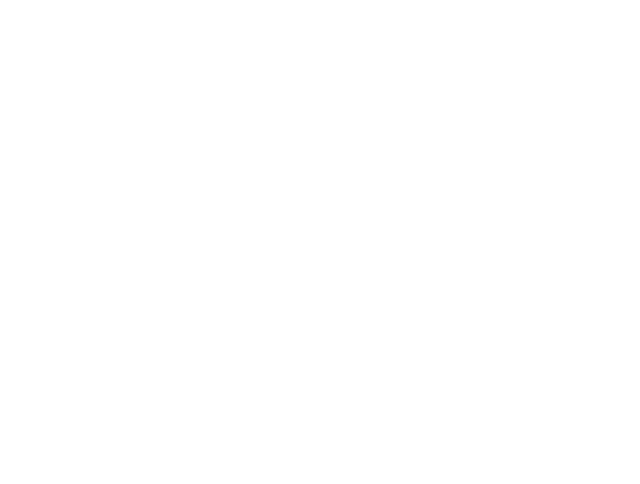
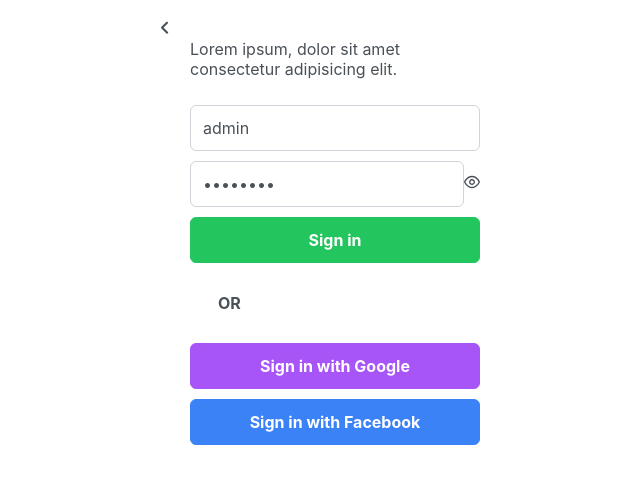
Before and after one commit to KuYaki/waffler, a Vue app: page /sign_in in a window 1280 px wide. Before the commit this address had no page. Shown: the top 484 px of the page, without its empty margins (305-945 px from the left). Built offline with nearby package versions, Linux system fonts and the light colour scheme.

Commit message:
Added route to signIn page

```diff
--- a/src/components/avatar/Avatar.vue
+++ b/src/components/avatar/Avatar.vue
@@ -1,5 +1,10 @@
 <script setup lang="ts">
     import Avatar from 'primevue/avatar'
+    import router from '@/router';
+
+    const goToRegistration = () =>{
+        router.push('/sign_in')
+    }
 
 </script>
 
@@ -10,7 +15,8 @@
             class="mr-2"
             size="large"
             style="background-color: #2196f3; color: #ffffff"
-            shape="circle" />
+            shape="circle"
+            @click = "goToRegistration" />
     </div>
 
 </template>
--- a/src/router/index.ts
+++ b/src/router/index.ts
@@ -1,7 +1,8 @@
 import { createRouter, createWebHistory, RouteRecordRaw } from 'vue-router'
 
-import TestPage from '@/views/TestPage.vue'
-import MainPage from '@/views/MainPage.vue'
+import TestPage     from '@/views/TestPage.vue'
+import MainPage     from '@/views/MainPage.vue'
+import SignInTab from '@/views/tabs/SignInTab.vue'
 
 
 const routes: Array<RouteRecordRaw> = [
@@ -14,6 +15,11 @@ const routes: Array<RouteRecordRaw> = [
     path: '/',
     name: 'main',
     component: MainPage
+  },
+  {
+    path: '/sign_in',
+    name: 'signIn',
+    component: SignInTab
   },
 //   {
 //     path: '/about',
--- a/src/views/MainPage.vue
+++ b/src/views/MainPage.vue
@@ -9,7 +9,7 @@
     import Button        from 'primevue/button';
     import Dialog        from 'primevue/dialog';
 
-    const visible = ref(true)
+    const visible = ref(false)
 
     const openAddNewTokendDlg = () =>{
         visible.value = true
--- a/src/views/tabs/SignInTab.vue
+++ b/src/views/tabs/SignInTab.vue
@@ -5,15 +5,24 @@
     import InputPassword from '@/components/input/InputPassword.vue';
     import Button        from 'primevue/button';
     import Divider       from 'primevue/divider';
+    import router from '@/router';
 
     let login    = ref('admin')
     let password = ref('password')
 
+    const goToMainPage = () =>{
+        router.push('/')
+    }
 
 </script>
 
 <template>
     <div class="sign_in" >
+        <i
+            class="pi pi-angle-left"
+            @click="goToMainPage"
+        ></i>
+        <p>Lorem ipsum, dolor sit amet consectetur adipisicing elit.</p>
         <InputText
             v-model:value="login"/>
 
@@ -38,14 +47,32 @@
 
 <style scoped>
     .sign_in{
-        margin: auto;
+        position       : relative;
+        margin         : auto;
         display        : grid;
         align-items    : center;
         row-gap        : 10px;
         justify-content: center;
         width          : 100%;
         max-width      : max-content;
-        padding        : 30px;
+        padding        : 15px;
+        font-family    : -apple-system, BlinkMacSystemFont, "Segoe UI", Roboto, Helvetica, Arial, sans-serif, "Apple Color Emoji", "Segoe UI Emoji", "Segoe UI Symbol";
+        font-size      : 1rem;
+        font-weight    : normal;
+        color          : var(--text-color);
+    }
+    i{
+        position : absolute;
+        left     : -30px;
+        top      : 0px;
+        font-size: 1.2rem;
+        padding  : 10px;
+
+    }
+
+    p{
+        max-width: 235px;
+        width:100%;
     }
 
 </style>
```
